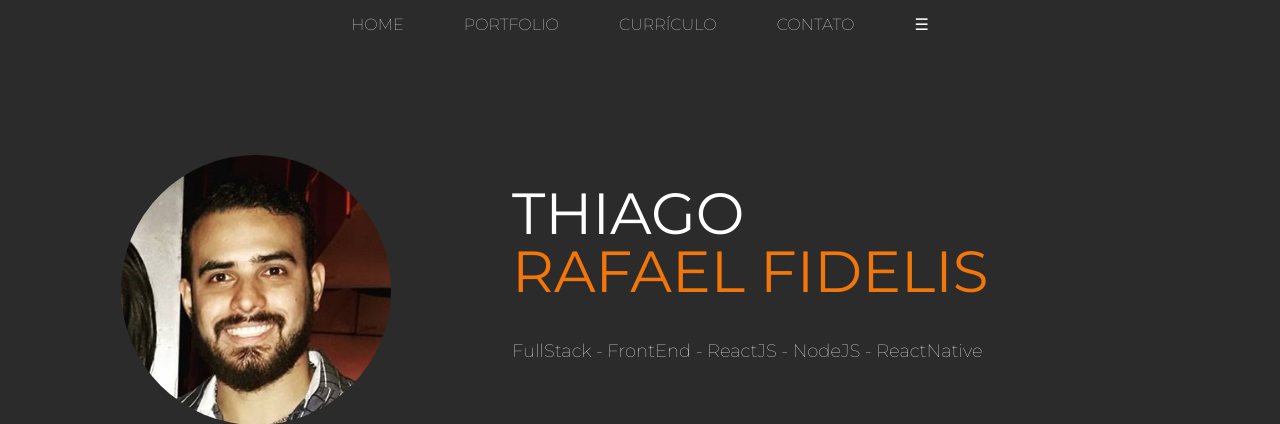
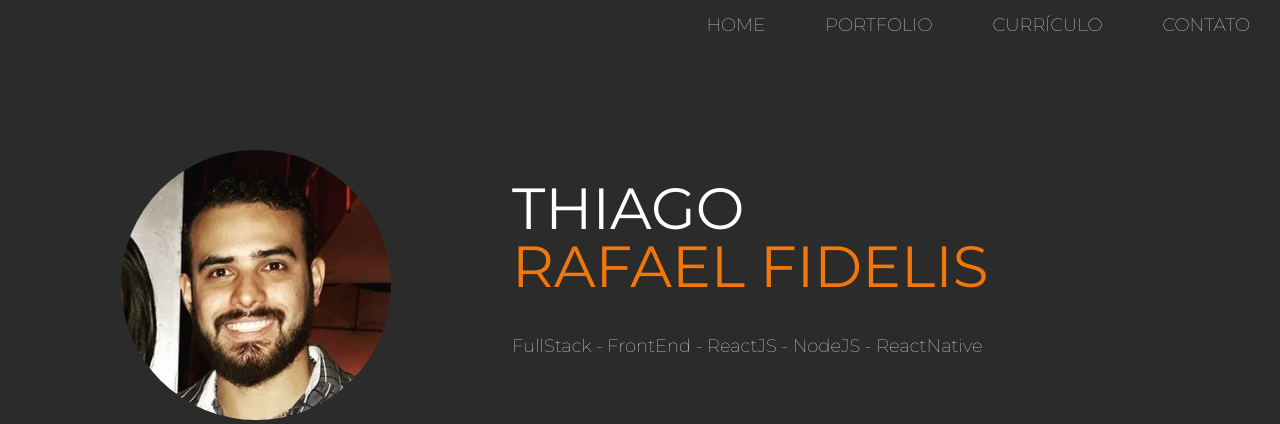
Before and after one commit to fidelis27/portfolio-thiagofidelis, a PHP site: page / in a window 1280 px wide. Shown: the top 424 px of the page. Run offline with PHP 8.4, Linux system fonts and the light colour scheme.

Commit message:
final commit

```diff
--- a/bancoDev.html
+++ b/bancoDev.html
@@ -8,6 +8,7 @@
 	<meta charset="utf-8">
 	<link rel="stylesheet" href="css/styles.css">
 	<link href="https://fonts.googleapis.com/css?family=Montserrat:100,400&display=swap" rel="stylesheet">
+	<script type="text/javascript" src="js/script.js"></script type="text/javascript">
 </head>
 
 
@@ -15,13 +16,14 @@
 
 
 
-	<div class="nav">
+	<div id="nav" class="nav">
         <ul>
             <li><a href="index.html">HOME</a></li>
             <li><a href="portfolio.html">PORTFOLIO</a></li>
             <li><a href="resume.html">CURRÍCULO</a></li>
             <li><a href="contact.html">CONTATO</a></li>
-			<li class="threeline-icon">&#9776;</li>
+            <li id="threeline-icon" class="threeline-icon" onclick="openNav()">&#9776;</li>
+
         </ul>
     </div>
 	<div class="main">
--- a/css/styles.css
+++ b/css/styles.css
@@ -14,26 +14,30 @@ body {
 }
 
 .nav {
-    line-height: 50px;
-    font-weight: 100;
+    height: 50px;
+    color: white;
+    background-color: #2b2b2b;
+
     animation-name: nav;
     animation-duration: 4s;
 }
 
 .nav ul {
-    line-height: 50px;
-    text-align: center;
-    padding: 0;
     margin: 0;
+    list-style: none;
+    padding-left: 0;
+    text-align: right;
+    height: 50px;
 }
 
 .nav li {
     display: inline-block;
-    list-style: none;
-    font-size: 16px;
     padding-left: 30px;
     padding-right: 30px;
-    color: white;
+    line-height: 50px;
+    font-size: 18px;
+    font-weight: 100;
+
 }
 
 .nav a {
@@ -47,6 +51,11 @@ body {
 
 .nav li.threeline-icon {
     display: none;
+
+}
+.nav li.threeline-icon:hover {
+    color: var(--colorFont);
+    cursor: pointer;
 }
 
 .content div {
@@ -270,12 +279,12 @@ body {
         text-align: center;
     }
     .nav li {
-        padding: 0;
-        padding-right: 8px;
-        font-size: 14px;
-        font-weight: 100;
+        display: none;
     }
-    .nav li.threeline-icon {}
+    .nav li.threeline-icon {
+        display: inline-block;
+
+    }
     .content div {
         display: block;
         height: auto;
@@ -315,19 +324,31 @@ body {
         float: none;
         max-width: 100%;
         margin: 0;
-
     }
     .miniatura {
         width: 100%;
         background-size: auto 100%;
         background-size: cover;
-
     }
     .blackbox {
         opacity: 0.8;
     }
-    .menu ul {
+    .menujs {
 
+        height: auto;
+        margin-bottom: 5%;
     }
-    .menu.js
+    .menujs ul {
+        height: auto;
+        text-align: center;
+        padding-right: 15%;
+        padding-left: 15%;
+    }
+    .menujs li {
+        display: block;
+        border-bottom: solid grey 1px;
+        width: 100%;
+        padding:0;
+    }
+
 }
--- a/index.html
+++ b/index.html
@@ -1,5 +1,6 @@
 <!DOCTYPE html>
 <html lang="pt">
+
 <head>
     <meta charset="UTF-8">
     <meta name="viewport" content="width=device-width, initial-scale=1.0">
@@ -7,22 +8,25 @@
     <link rel="shortcut icon" href="assets/img/icon.jpg">
     <link rel="stylesheet" href="css/styles.css">
     <link href="https://fonts.googleapis.com/css?family=Montserrat:100,400&display=swap" rel="stylesheet">
+    <script type="text/javascript" src="js/script.js"></script type="text/javascript">
+
     <title>THIAGO FIDELIS</title>
 </head>
+
+
 <body>
 
-    <div class="nav">
+    <div id="nav" class="nav">
         <ul>
             <li><a href="index.html">HOME</a></li>
             <li><a href="portfolio.html">PORTFOLIO</a></li>
             <li><a href="resume.html">CURRÍCULO</a></li>
             <li><a href="contact.html">CONTATO</a></li>
-            <li class="threeline-icon">&#9776;</li>
-            <li class="icon">
-                <a id="3line" href="javascript:void(0);" onclick="myFunction()">☰</a>
-                  </li>
+            <li id="threeline-icon" class="threeline-icon" onclick="openNav()">&#9776;</li>
+
         </ul>
     </div>
+
     <div class="content">
         <div class="profile">
             <img src="assets/img/profile.jpg" alt="profile">
@@ -38,4 +42,5 @@
     </div>
 
 </body>
+
 </html>
--- /dev/null
+++ b/js/script.js
@@ -0,0 +1,12 @@
+function openNav(){
+    var x = document.getElementById("nav");
+
+    if (x.className === "nav") {
+        x.className += " menujs";
+        document.getElementById("threeline-icon").innerHTML = "&Cross;";
+    } else {
+        x.className = "nav";
+        document.getElementById("threeline-icon").innerHTML = "&#9776;";
+    }
+
+}
--- a/seriesReact.html
+++ b/seriesReact.html
@@ -8,6 +8,7 @@
 	<meta charset="utf-8">
 	<link rel="stylesheet" href="css/styles.css">
 	<link href="https://fonts.googleapis.com/css?family=Montserrat:100,400&display=swap" rel="stylesheet">
+	<script type="text/javascript" src="js/script.js"></script type="text/javascript">
 </head>
 
 
@@ -15,13 +16,14 @@
 
 
 
-	<div class="nav">
+	<div id="nav" class="nav">
         <ul>
             <li><a href="index.html">HOME</a></li>
             <li><a href="portfolio.html">PORTFOLIO</a></li>
             <li><a href="resume.html">CURRÍCULO</a></li>
             <li><a href="contact.html">CONTATO</a></li>
-			<li class="threeline-icon">&#9776;</li>
+            <li id="threeline-icon" class="threeline-icon" onclick="openNav()">&#9776;</li>
+
         </ul>
     </div>
 	<div class="main">
```
Also changed, not shown: contact.html (+4 -3 lines), portfolio.html (+4 -3 lines), resume.html (+4 -3 lines). Lines whose indentation alone changed are shown as unchanged.
